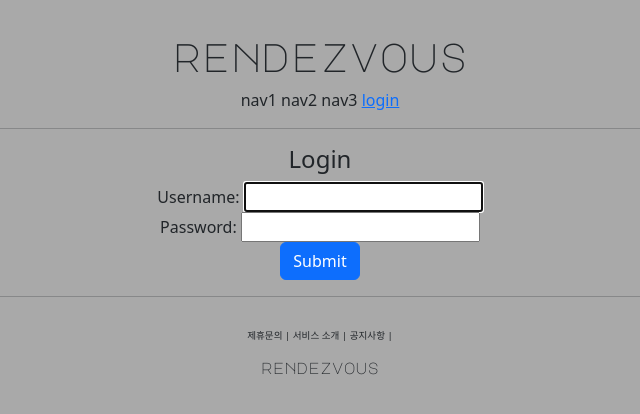
After one commit to esunn0412/rendezvous, a Django app: page /account/login/ in a window 1280 px wide. The commit adds this page. Shown: the top 414 px of the page, without its empty margins (320-960 px from the left). Run offline with Django 5.2, Linux system fonts and the light colour scheme.

Commit message:
login and logout set

```diff
--- /dev/null
+++ b/accountapp/templates/accountapp/login.html
@@ -0,0 +1,18 @@
+{% extends 'base.html' %}
+
+{% block content %}
+
+    <div style="text-align:center">
+        <div>
+            <h4>Login</h4>
+        </div>
+        <div>
+            <form action="" method="post">
+                {% csrf_token %}
+                {{ form }}
+                <input type="submit" class="btn btn-primary">
+            </form>
+        </div>
+    </div>
+
+{% endblock %}
--- a/accountapp/urls.py
+++ b/accountapp/urls.py
@@ -1,3 +1,4 @@
+from django.contrib.auth.views import LoginView, LogoutView
 from django.urls import path
 
 from accountapp.views import hello_world, AccountCreateView
@@ -6,5 +7,7 @@ app_name = "accountapp"
 
 urlpatterns = [
     path('hello_world/', hello_world, name="hello_world"),
+    path('login/', LoginView.as_view(template_name='accountapp/login.html'), name="login"),
+    path('logout/', LogoutView.as_view(), name="logout"),
     path('create/', AccountCreateView.as_view(), name='create'),
 ]
--- a/myPinterest/settings.py
+++ b/myPinterest/settings.py
@@ -14,6 +14,8 @@ from pathlib import Path
 
 import environ
 import os
+
+from django.urls import reverse_lazy
 
 env = environ.Env(
     # set casting, default value
@@ -138,3 +140,6 @@ STATICFILES_DIRS = [
 # https://docs.djangoproject.com/en/5.1/ref/settings/#default-auto-field
 
 DEFAULT_AUTO_FIELD = 'django.db.models.BigAutoField'
+
+LOGIN_REDIRECT_URL = reverse_lazy('accountapp:hello_world')
+LOGOUT_REDIRECT_URL = reverse_lazy('accountapp:login')
--- a/templates/header.html
+++ b/templates/header.html
@@ -6,6 +6,20 @@
         <span>nav1</span>
         <span>nav2</span>
         <span>nav3</span>
-        <span>nav4</span>
+        {% if not user.is_authenticated %}
+        <a href="{% url 'accountapp:login' %}?next={{ request.path }}">
+            <span>login</span>
+        </a>
+        {% else %}
+            <form action="{% url 'accountapp:logout' %}?next={{ request.path }}" method="post">
+                {% csrf_token %}
+                <button type="submit" class="btn btn-primary">
+                    <span>logout</span>
+                </button>
+            </form>
+{#        <a href="{% url 'accountapp:logout' %}?next={{ request.path }}">#}
+{#            <span>logout</span>#}
+{#        </a>#}
+        {% endif %}
     </div>
 </div>
```
Also changed, not shown: accountapp/views.py (line endings or trailing spaces).
